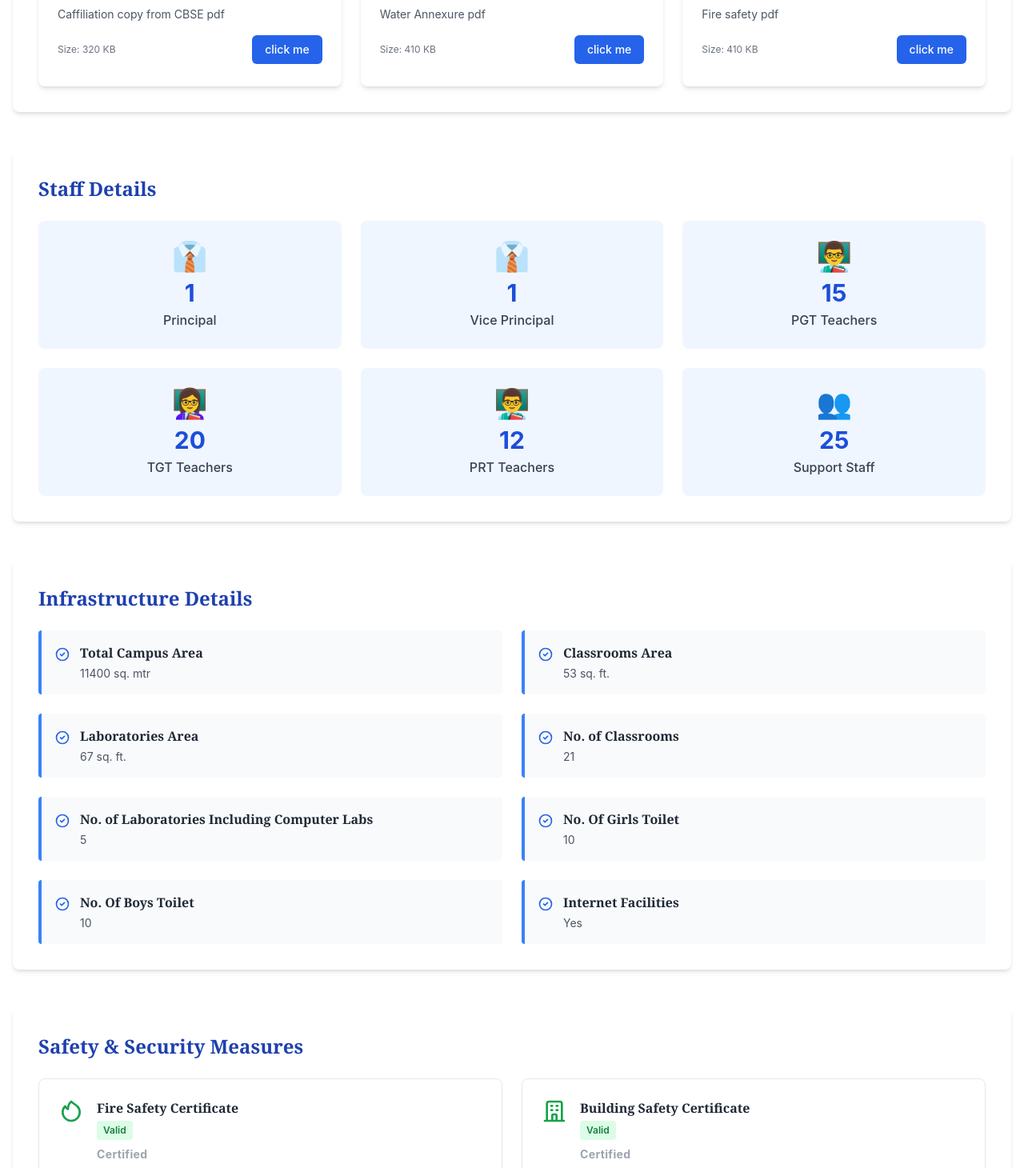
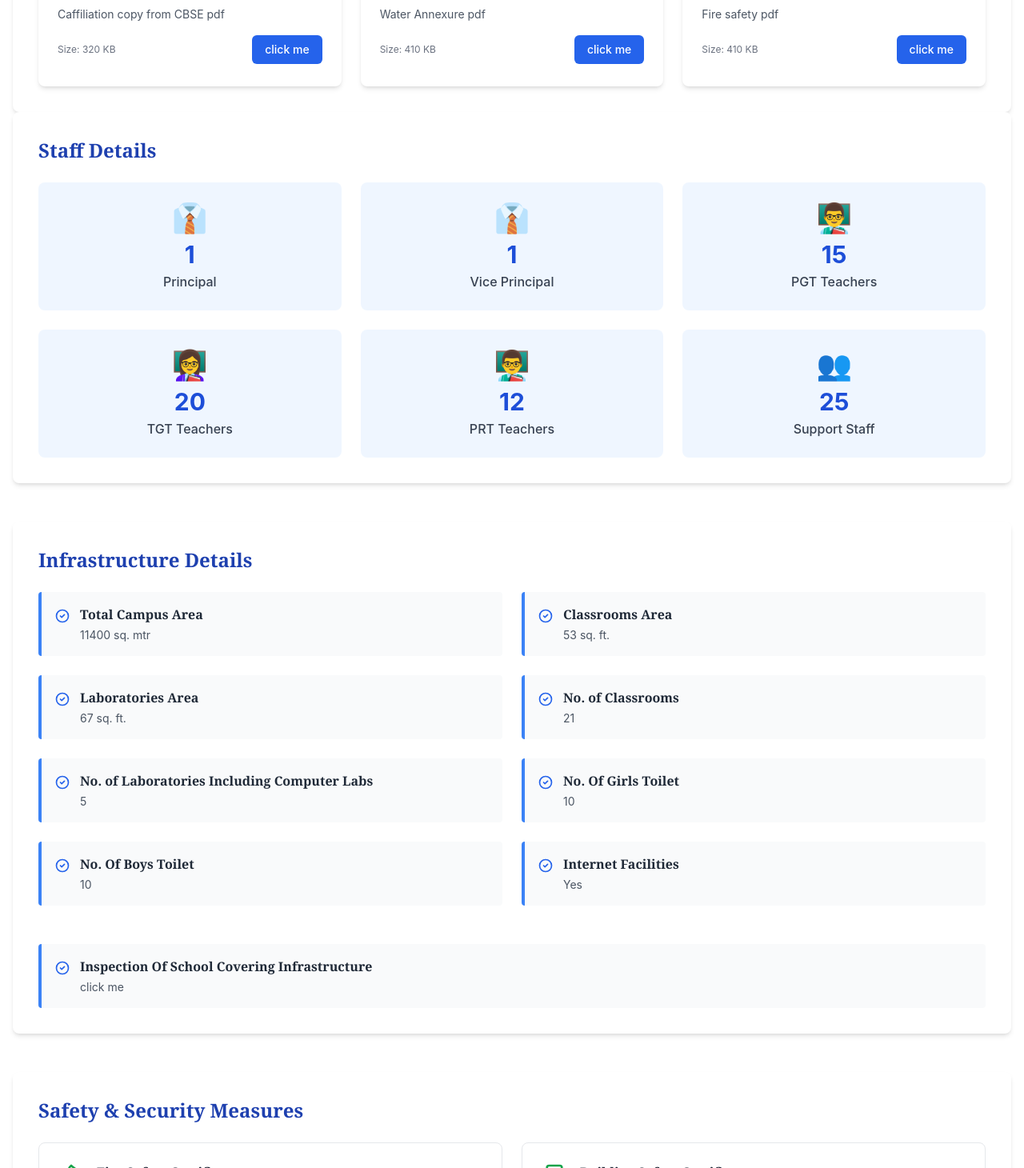
Before and after one commit to Tanisha-987/BITS, a React (Create React App) app: page /mandatory-disclosures in a window 1280 px wide. Shown: the part 1862-3322 px from the top of the page at 80% size. Built offline with nearby package versions, Linux system fonts and the light colour scheme; the HTML template or start-up script is replaced by a standard one.

Commit message:
update changes

```diff
--- a/src/pages/MandatoryDisclosures.js
+++ b/src/pages/MandatoryDisclosures.js
@@ -221,7 +221,7 @@ const MandatoryDisclosures = () => {
         </section>
 
         {/* Staff Details */}
-        <section className="mb-12 mt-12">
+        <section className="mb-12">
           <div className="bg-white rounded-lg shadow-md p-8">
             <h2 className="text-2xl font-bold text-primary-800 mb-6">Staff Details</h2>
             <div className="grid grid-cols-1 md:grid-cols-3 gap-6">
@@ -269,6 +269,18 @@ const MandatoryDisclosures = () => {
                 </div>
               ))}
             </div>
+
+            <div className="flex items-start gap-3 p-4 border-l-4 border-primary-500 bg-gray-50 rounded mt-12">
+                  <svg className="w-5 h-5 text-primary-600 mt-1 flex-shrink-0" fill="none" stroke="currentColor" viewBox="0 0 24 24">
+                    <path strokeLinecap="round" strokeLinejoin="round" strokeWidth={2} d="M9 12l2 2 4-4m6 2a9 9 0 11-18 0 9 9 0 0118 0z" />
+                  </svg>
+                  <div>
+                    <h4 className="font-semibold text-gray-800 mb-1">Inspection Of School Covering Infrastructure</h4>
+                    <p className="text-sm text-gray-600">
+                      <a href="https://youtu.be/oIQdYUqNlvA?feature=shared" >click me</a>
+                    </p>
+                  </div>
+                </div>
           </div>
         </section>
 
```
